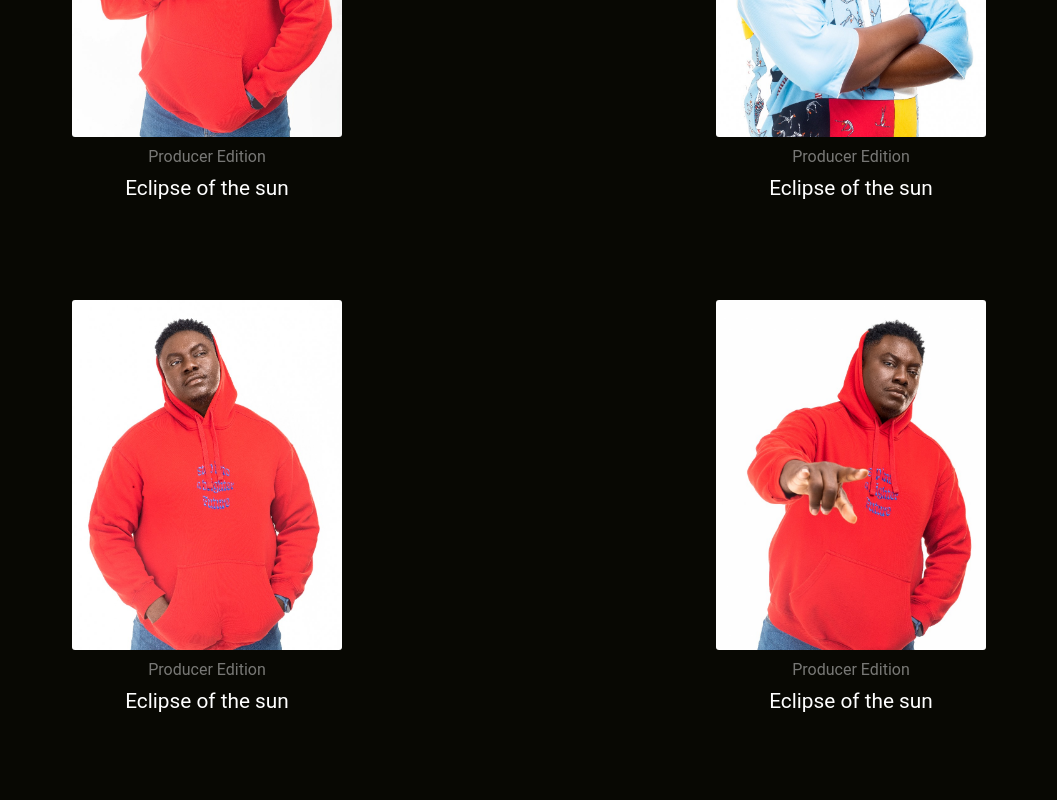
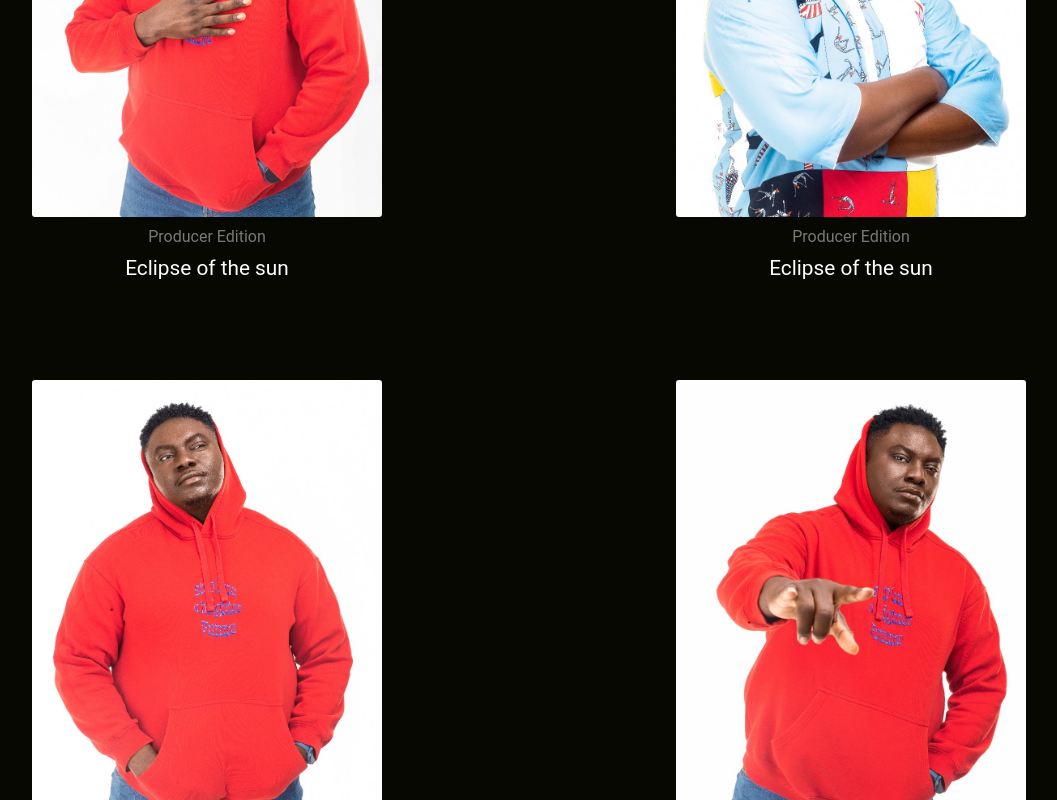
Before and after one commit to Simplevhick/Kevindavid, a Next.js app: page / in a window 1280 px wide. Shown: the part 1320-2120 px from the top of the page, without its empty margins (113-1170 px from the left). Built offline with nearby package versions, Linux system fonts and the light colour scheme.

Commit message:
added m auto to the tour page

```diff
--- a/components/Blogs.jsx
+++ b/components/Blogs.jsx
@@ -1,5 +1,36 @@
 import Image from "next/image";
 import Link from "next/link";
+
+const productData = [
+  {
+    id: 1,
+    src: "/assets/kev9.jpg",
+    alt: "pix",
+    artist: "Producer Edition",
+    about: "Eclipse of the sun",
+  },
+  {
+    id: 2,
+    src: "/assets/kev2.jpg",
+    alt: "pix",
+    artist: "Producer Edition",
+    about: "Eclipse of the sun",
+  },
+  {
+    id: 3,
+    src: "/assets/kev1.jpg",
+    alt: "pix",
+    artist: "Producer Edition",
+    about: "Eclipse of the sun",
+  },
+  {
+    id: 4,
+    src: "/assets/kev8.jpg",
+    alt: "pix",
+    artist: "Producer Edition",
+    about: "Eclipse of the sun",
+  },
+];
 
 const Blogs = () => {
   return (
@@ -12,61 +43,26 @@ const Blogs = () => {
       </div>
 
       <div className="relative grid grid-cols-2 gap-1 place-items-center ml-1 mt-3 lg:grid lg:grid-cols-2 lg:grid-rows-2 lg:place-items-center lg:mt-3 md:grid md:grid-cols-2 md:grid-rows-2 md:gap-3 md:place-items-center md:mt-3">
-        <a href="">
-        <div className="rounded-[20px] lg:rounded-[20px] md:rounded-[20px] md:mt-[5rem]">
-            <img
-              src="/assets/kev9.jpg"
-              alt="pix"
-              className="rounded-[3px] w-[10remm] h-[15rem] lg:h-[350px] lg:w-[270px] md:h-[350px] md:w-[260px]"
-            />
-            <div className="flex justify-center items-center flex-col text-white p-1">
-              <h3 className="opacity-45 p-1">Producer Edition</h3>
-              <p className="text-[1.1rem] lg:text-[1.3rem] md:text-[1.3rem]"> Eclipse of the sun</p>
-            </div>
+        {productData.map((productData) => (
+          <div
+            key={productData.id}
+            className="rounded-[20px] lg:rounded-[20px] md:rounded-[20px] md:mt-[5rem]"
+          >
+            <Link href={`/productDetails/${productData.id}`}>
+              <img
+                src={productData.src}
+                alt={productData.alt}
+                className="rounded-[3px] w-[10remm] h-[15rem] lg:h-[430px] lg:w-[350px] md:h-[350px] md:w-[260px]"
+              />
+              <div className="flex justify-center items-center flex-col text-white p-1">
+                <h3 className="opacity-45 p-1">{productData.artist}</h3>
+                <p className="text-[1.1rem] lg:text-[1.3rem] md:text-[1.3rem]">
+                  {productData.about}
+                </p>
+              </div>
+            </Link>
           </div>
-        </a>
-
-        <a href="">
-          <div className="rounded-[20px] lg:rounded-[20px] md:rounded-[20px] md:mt-[5rem]">
-            <img
-              src="/assets/kev2.jpg"
-              alt="pix"
-              className="rounded-[3px] w-[10remm] h-[15rem] lg:h-[350px] lg:w-[270px] md:h-[350px] md:w-[260px]"
-            />
-            <div className="flex justify-center items-center flex-col text-white p-1">
-              <h3 className="opacity-45 p-1">Producer Edition</h3>
-              <p className="text-[1.1rem] lg:text-[1.3rem] md:text-[1.3rem]"> Eclipse of the sun</p>
-            </div>
-          </div>
-        </a>
-
-        <a href="">
-          <div className="rounded-[20px] lg:rounded-[20px] md:rounded-[20px] md:mt-[5rem]">
-            <img
-              src="/assets/kev1.jpg"
-              alt="pix"
-              className="rounded-[3px] w-[10remm] h-[15rem] lg:h-[350px] lg:w-[270px] md:h-[350px] md:w-[260px]"
-            />
-            <div className="flex justify-center items-center flex-col text-white p-1">
-              <h3 className="opacity-45 p-1">Producer Edition</h3>
-              <p className="text-[1.1rem] lg:text-[1.3rem] md:text-[1.3rem]"> Eclipse of the sun </p>
-            </div>
-          </div>
-        </a>
-
-        <a href="">
-          <div className="rounded-[20px] lg:rounded-[20px] md:rounded-[20px] md:mt-[5rem]">
-            <img
-              src="/assets/kev8.jpg"
-              alt="pix"
-              className="rounded-[3px] w-[10remm] h-[15rem] lg:h-[350px] lg:w-[270px] md:h-[350px] md:w-[260px]"
-            />
-            <div className="flex justify-center items-center flex-col text-white p-1">
-              <h3 className="opacity-45 p-1">Producer Edition</h3>
-              <p className="text-[1.1rem] lg:text-[1.3rem] md:text-[1.3rem]"> Eclipse of the sun </p>
-            </div>
-          </div>
-        </a>
+        ))}
       </div>
     </div>
   );
@@ -74,82 +70,121 @@ const Blogs = () => {
 
 export default Blogs;
 
-// <div className="flex">
-//         <div className="card text-white">
-//           <Image
-//             src="/assets/img3.jpeg"
-//             alt="pix"
-//             width={250}
-//             height={400}
-//             className="rounded-[3px]"
-//           />
-//           <div className="">
-//             <h3>Producer Edition</h3>
-//             <p> Eclipse </p>
-//           </div>
-//           <div className="card text-white">
-//             <Image
-//               src="/assets/img6.jpeg"
+// import Image from "next/image";
+// import Link from "next/link";
+
+// const productId = [
+//   {
+//     id: 1,
+//     img: "/assets/kev9.jpg",
+//     alt: "pix",
+//     artist: "Producer Edition",
+//     about: "Eclipse of the sun"
+//   },
+//   {
+//     id: 2,
+//     img: "/assets/kev2.jpg",
+//     alt: "pix",
+//     artist: "Producer Edition",
+//     about: "Eclipse of the sun"
+//   },
+//   {
+//     id: 3,
+//     img: "/assets/kev1.jpg",
+//     alt: "pix",
+//     artist: "Producer Edition",
+//     about: "Eclipse of the sun"
+//   },
+//   {
+//     id: 4,
+//     img: "/assets/kev8.jpg",
+//     alt: "pix",
+//     artist: "Producer Edition",
+//     about: "Eclipse of the sun"
+//   },
+// ];
+
+// const Blogs = () => {
+//   return (
+//     <div className="mb-[5rem]" id="blog">
+//       <div className="flex items-center justify-center flex-col text-white">
+//         <h1 className="text-[1.5rem]">Hope You Like It</h1>
+//         <h1 className="text-[2rem] font-bold lg:text-[2.8rem] lg:font-bold md:text-[2.8rem] md:font-bold">
+//           LATEST RELEASES
+//         </h1>
+//       </div>
+
+//       <div className="relative grid grid-cols-2 gap-1 place-items-center ml-1 mt-3 lg:grid lg:grid-cols-2 lg:grid-rows-2 lg:place-items-center lg:mt-3 md:grid md:grid-cols-2 md:grid-rows-2 md:gap-3 md:place-items-center md:mt-3">
+//         <Link href="">
+//           <div className="rounded-[20px] lg:rounded-[20px] md:rounded-[20px] md:mt-[5rem]">
+//             <img
+//               src="/assets/kev9.jpg"
 //               alt="pix"
-//               width={250}
-//               height={400}
-//               className="rounded-[3px]"
+//               className="rounded-[3px] w-[10remm] h-[15rem] lg:h-[350px] lg:w-[270px] md:h-[350px] md:w-[260px]"
 //             />
-//             <div className="">
-//               <h3>Producer Edition</h3>
-//               <p> Eclipse </p>
+//             <div className="flex justify-center items-center flex-col text-white p-1">
+//               <h3 className="opacity-45 p-1">Producer Edition</h3>
+//               <p className="text-[1.1rem] lg:text-[1.3rem] md:text-[1.3rem]">
+//                 {" "}
+//                 Eclipse of the sun
+//               </p>
 //             </div>
 //           </div>
-//           <div className="card text-white">
-//             <Image
-//               src="/assets/img1.jpeg"
+//         </Link>
+
+//         <Link href="">
+//           <div className="rounded-[20px] lg:rounded-[20px] md:rounded-[20px] md:mt-[5rem]">
+//             <img
+//               src="/assets/kev2.jpg"
 //               alt="pix"
-//               width={250}
-//               height={400}
-//               className="rounded-[3px]"
+//               className="rounded-[3px] w-[10remm] h-[15rem] lg:h-[350px] lg:w-[270px] md:h-[350px] md:w-[260px]"
 //             />
-//             <div className="">
-//               <h3>Producer Edition</h3>
-//               <p> Eclipse </p>
+//             <div className="flex justify-center items-center flex-col text-white p-1">
+//               <h3 className="opacity-45 p-1">Producer Edition</h3>
+//               <p className="text-[1.1rem] lg:text-[1.3rem] md:text-[1.3rem]">
+//                 {" "}
+//                 Eclipse of the sun
+//               </p>
 //             </div>
 //           </div>
-//           <div className="card text-white">
-//             <Image
-//               src="/assets/img5.jpeg"
+//         </Link>
+
+//         <a href="">
+//           <div className="rounded-[20px] lg:rounded-[20px] md:rounded-[20px] md:mt-[5rem]">
+//             <img
+//               src="/assets/kev1.jpg"
 //               alt="pix"
-//               width={250}
-//               height={400}
-//               className="rounded-[3px]"
+//               className="rounded-[3px] w-[10remm] h-[15rem] lg:h-[350px] lg:w-[270px] md:h-[350px] md:w-[260px]"
 //             />
-//             <div className="">
-//               <h3>Producer Edition</h3>
-//               <p> Eclipse </p>
+//             <div className="flex justify-center items-center flex-col text-white p-1">
+//               <h3 className="opacity-45 p-1">Producer Edition</h3>
+//               <p className="text-[1.1rem] lg:text-[1.3rem] md:text-[1.3rem]">
+//                 {" "}
+//                 Eclipse of the sun{" "}
+//               </p>
 //             </div>
 //           </div>
-//           <div className="card text-white">
-//             <Image
-//               src="/assets/img6.jpeg"
+//         </a>
+
+//         <a href="">
+//           <div className="rounded-[20px] lg:rounded-[20px] md:rounded-[20px] md:mt-[5rem]">
+//             <img
+//               src="/assets/kev8.jpg"
 //               alt="pix"
-//               width={250}
-//               height={400}
-//               className="rounded-[3px]"
+//               className="rounded-[3px] w-[10remm] h-[15rem] lg:h-[350px] lg:w-[270px] md:h-[350px] md:w-[260px]"
 //             />
-//             <div className="">
-//               <h3>Producer Edition</h3>
-//               <p> Eclipse </p>
+//             <div className="flex justify-center items-center flex-col text-white p-1">
+//               <h3 className="opacity-45 p-1">Producer Edition</h3>
+//               <p className="text-[1.1rem] lg:text-[1.3rem] md:text-[1.3rem]">
+//                 {" "}
+//                 Eclipse of the sun{" "}
+//               </p>
 //             </div>
 //           </div>
-//           <div className="card text-white">
-//             <Image
-//               src="/assets/img3.jpeg"
-//               alt="pix"
-//               width={250}
-//               height={400}
-//               className="rounded-[3px]"
-//             />
-//             <div className="">
-//               <h3>Producer Edition</h3>
-//               <p> Eclipse </p>
-//             </div>
-//           </div>
-//         </div>
+//         </a>
+//       </div>
+//     </div>
+//   );
+// };
+
+// export default Blogs;
--- a/components/Footer.jsx
+++ b/components/Footer.jsx
@@ -87,7 +87,7 @@ const Footer = () => {
           <div className="">
             <div className="flex items-center">
               <p className="text-3xl">✌️</p>
-              <div>
+              <div className="p-2">
                 <span>
                   info@liquid.com Looking for collabration for your next post?
                 </span>
--- a/components/Player.jsx
+++ b/components/Player.jsx
@@ -71,7 +71,7 @@ const Player = ({
         </div>
 
         <div
-          className="navigation_wrapper min-w-[70%] h-[5px] rounded-[30px] cursor-pointer ml-[20px] hidden lg:block lg:min-w-[60%] lg:h-[5px] lg:rounded-[30px] lg:cursor-pointer lg:ml-[70px] md:block md:min-w-[50%] md:h-[5px] md:rounded-[30px] md:cursor-pointer md:ml-[70px]"
+          className="navigation_wrapper min-w-[70%] h-[5px] rounded-[30px] cursor-pointer ml-[20px] hidden lg:block lg:min-w-[60%] lg:h-[5px] lg:rounded-[30px] lg:cursor-pointer lg:ml-[83px] md:block md:min-w-[50%] md:h-[5px] md:rounded-[30px] md:cursor-pointer md:ml-[70px]"
           onClick={checkWidth}
           ref={clickRef}
         >
--- a/components/audio.js
+++ b/components/audio.js
@@ -6,7 +6,7 @@ exports.songsdata=[
     },
     {
         "title": "Jefferson Jimmy",
-        "song" : "/assets/elon.mp3",
+        "song" : "https://open.spotify.com/track/5aX9CJyCqA1LrXH8XnPL2x?si=11b64602c52642bb",
         "img" : "/assets/kev3.jpg"
     },
     {
```
Also changed, not shown: app/music/page.js (+26 -22 lines), app/productDetails/[id].js (added, +14 -0 lines), components/data.js (added).
